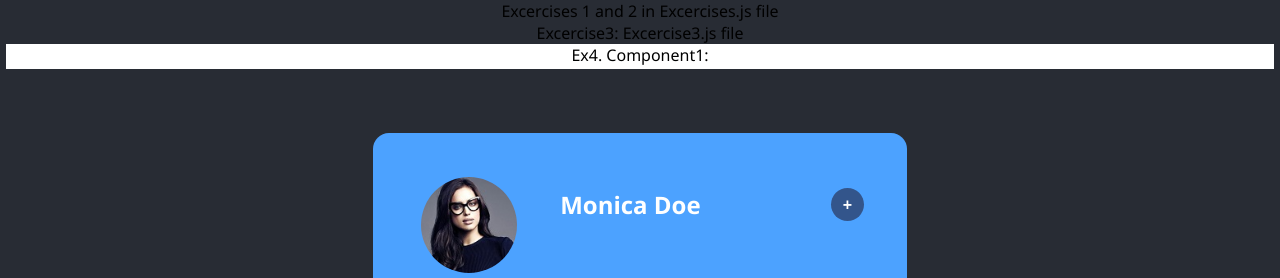
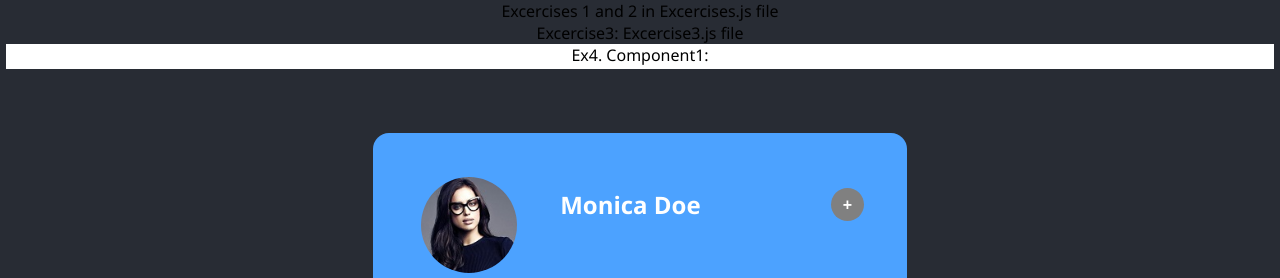
Before and after one commit to AniaPas/Iterators, a React (Create React App) app: page / in a window 1280 px wide. In both pictures the pointer is over the button 847 px from the left and 204 px from the top of the page. Shown: the top 278 px of the page. Built offline with nearby package versions, Linux system fonts and the light colour scheme; no server answers.

Commit message:
adding hover

```diff
--- a/src/excercises/Excercise4/Component1.module.scss
+++ b/src/excercises/Excercise4/Component1.module.scss
@@ -42,6 +42,11 @@
     color: $white;
     font-size: $fontSize1;
     font-weight: 600;
+    transition: all 0.45s;
+    &:hover {
+      background-color: gray;
+      cursor: grab;
+    }
   }
   .breakLine {
     width: 100%;
--- a/src/excercises/Excercise4/Component2.module.scss
+++ b/src/excercises/Excercise4/Component2.module.scss
@@ -24,6 +24,11 @@
       height: 13px;
       border-radius: 50%;
       margin-left: 7px;
+      transition: all 0.45s;
+      &:hover {
+        margin-left: 25px;
+        cursor: grab;
+      }
     }
   }
 
```
